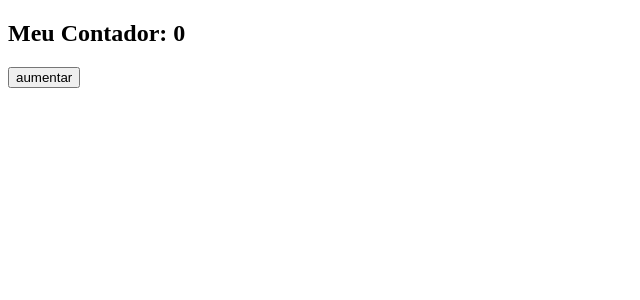
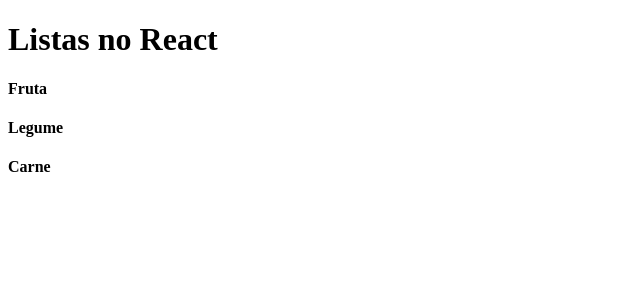
Before and after one commit to LucasCta/projeto_ada_react, a React (Vite) app: page / in a window 1280 px wide. Shown: the top 300 px of the page, without its empty margins (0-640 px from the left). Built offline with nearby package versions, Linux system fonts and the light colour scheme.

Commit message:
Arrays and Keys

```diff
--- a/src/App.jsx
+++ b/src/App.jsx
@@ -1,10 +1,11 @@
-import MeuContador from "./components/MeuContador.jsx"
+import MinhaLista from "./components/MinhaLista.jsx"
 
 export default function App() {
 
   return (
     <div>
-      <MeuContador />
+      <h1>Listas no React</h1>
+      <MinhaLista />
     </div>
   )
 }
--- a/src/components/MeuContador.jsx
+++ /dev/null
@@ -1,32 +0,0 @@
-import { useState } from 'react'
-
-export default function MeuContador() {
-
-  const [contador, setContador] = useState(0);
-
-  function aumentar(){
-    setContador(contador + 1);
-  }
-
-  function resetContador(){
-    setContador(0);
-  }
-
-  if (contador > 15) {
-    return (
-      <div>
-        <h2>Meu Contador: {contador}</h2>
-        <h2>A ganância te levou a isso...</h2>
-        <button onClick={resetContador}>resetar contador</button>
-      </div>
-    )
-  }
-
-  return (
-    <div>
-      <h2>Meu Contador: {contador}</h2>
-      { contador > 9 ? <h3>Valor muito grande</h3> : null}
-      <button onClick={aumentar}>aumentar</button>
-    </div>
-  )
-}
--- /dev/null
+++ b/src/components/MinhaLista.jsx
@@ -0,0 +1,16 @@
+const minhaLista = [
+  {id: '1', value: 'Fruta'},
+  {id: '2', value: 'Legume'},
+  {id: '3', value: 'Carne'},
+]
+
+export default function MinhaList() {
+
+  return minhaLista.map( (item) =>  {
+    return (
+      <div key={item.id}>
+        <h4>{item.value}</h4>
+      </div>
+    )
+  })
+}
```
